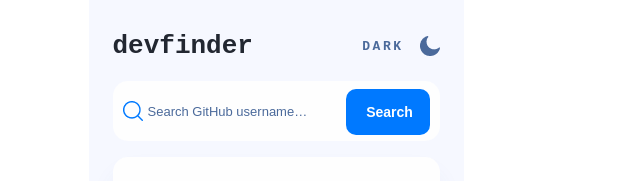
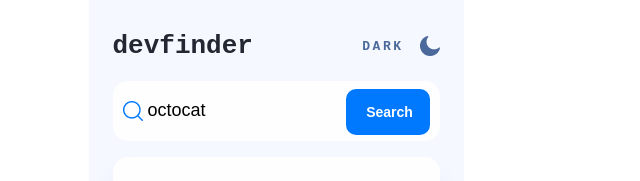
Before and after one commit to beqatsk/github-user-search-app, a React (Vite) app: page / in a window 1280 px wide. Shown: the top 181 px of the page, without its empty margins (364-1004 px from the left). Built offline with nearby package versions, Linux system fonts and the light colour scheme; no server answers.

Commit message:
add error

```diff
--- a/src/App.tsx
+++ b/src/App.tsx
@@ -6,16 +6,12 @@
 function App() {
   const [background, setBackground] = useState<boolean>(false);
   const [user, setUser] = useState<User | null>(null);
-  const [userName, setUserName] = useState<string>("");
+  const [userName, setUserName] = useState<string>("octocat");
   const handleClick = () => {
     setBackground(!background);
   };
   useEffect(() => {
-    (async () => {
-      const response = await fetch("https://api.github.com/users/beqatsk");
-      const data = await response.json();
-      setUser(data);
-    })();
+    getUser();
   }, []);
   const getUser = async () => {
     const response = await fetch(`https://api.github.com/users/${userName}`);
@@ -37,6 +33,7 @@
         <InputWrapper>
           <SearchImage></SearchImage>
           <Input
+            value={userName}
             placeholder="Search GitHub username…"
             background={background}
             onChange={(event) => setUserName(event.target.value)}
@@ -63,7 +60,7 @@
               <UserData background={background}>{user?.created_at}</UserData>
             </UserInfo>
           </UserTitle>
-          <UserText background={background}>{}</UserText>
+          <UserText background={background}>{user?.bio}</UserText>
           <ActiveCard background={background}>
             <ActiveWrapper>
               <Repos background={background}>Repos</Repos>
```
